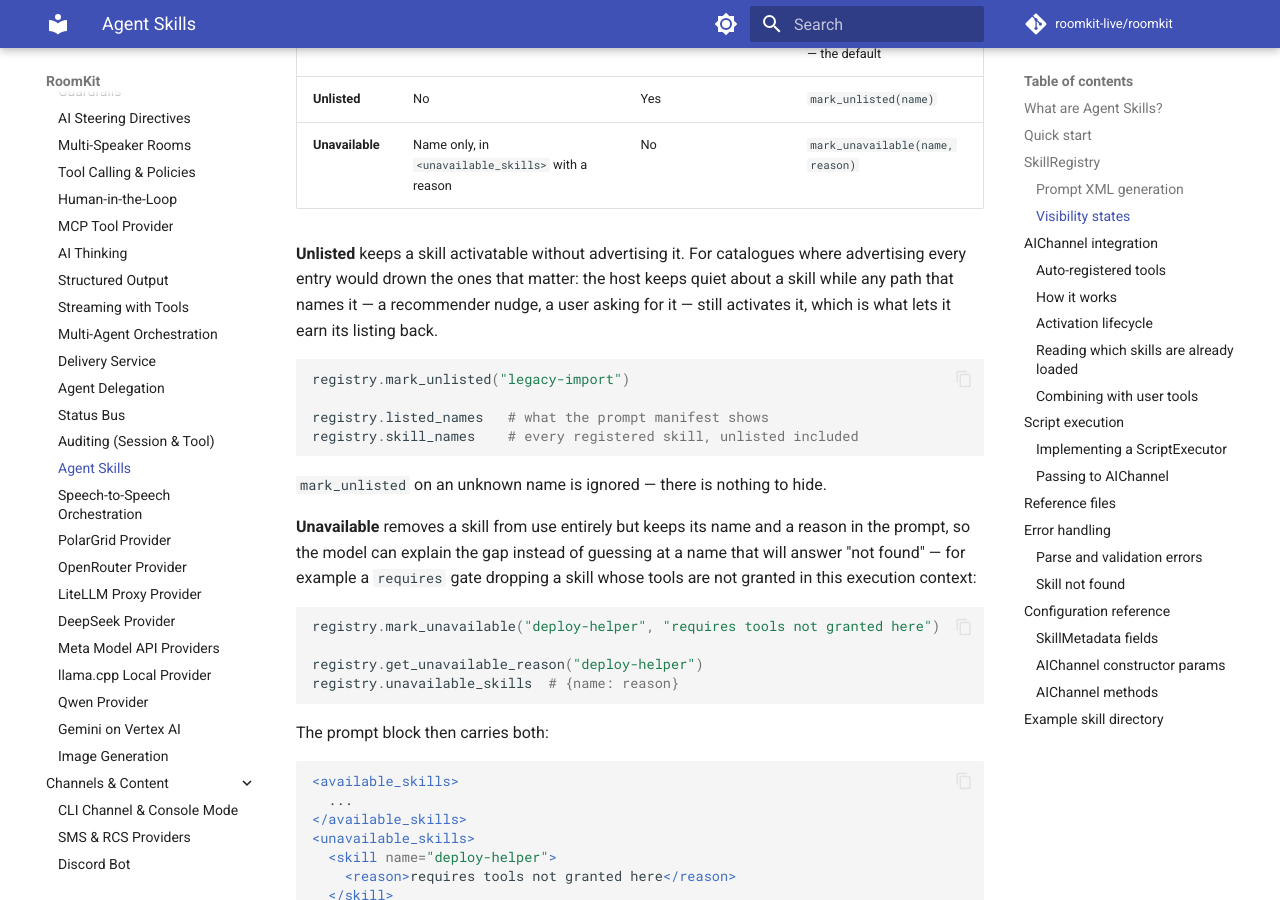
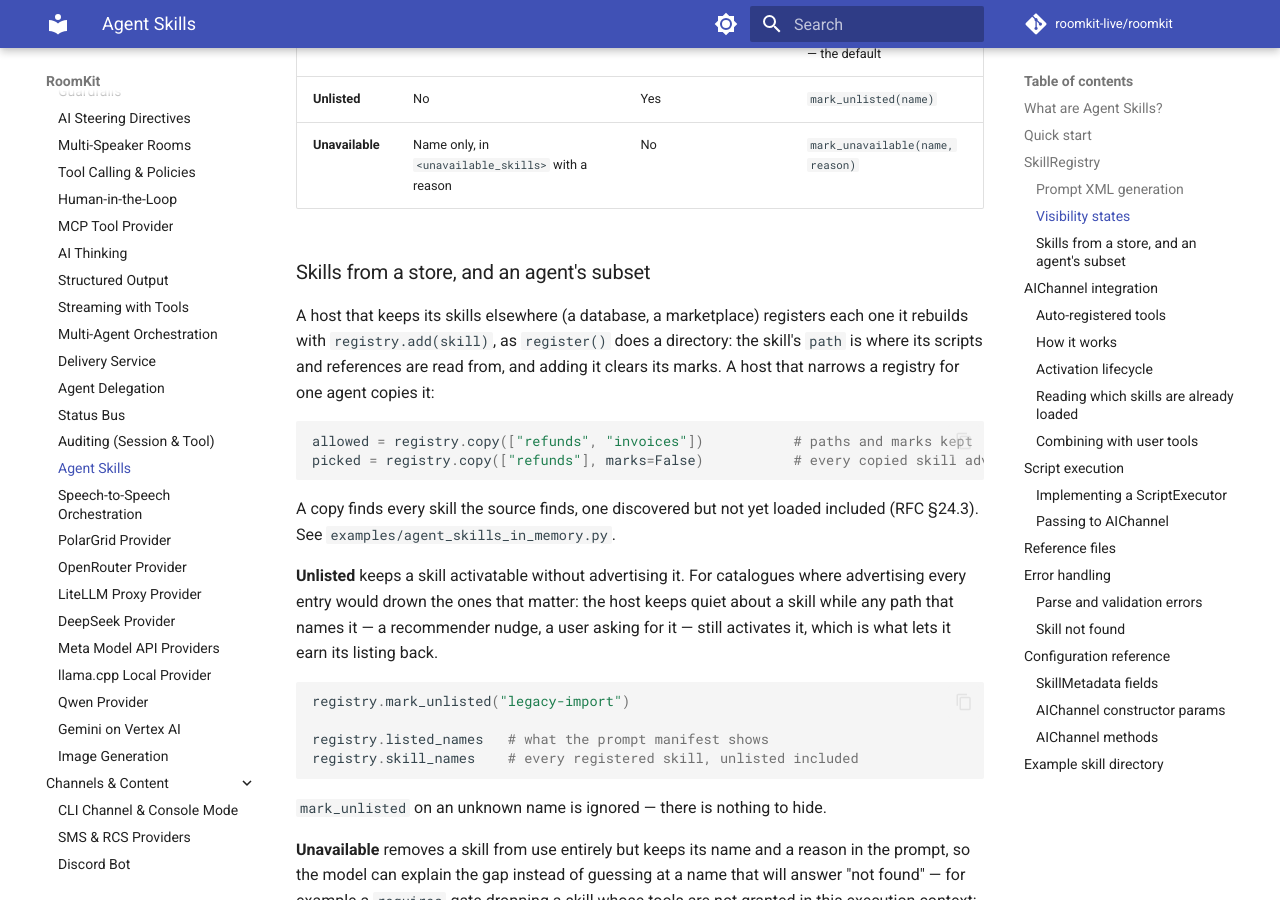
Before and after one commit to roomkit-live/roomkit-docs, an MkDocs documentation site: the page built from docs/guides/agent-skills.md, in a window 1280 px wide and 900 px high, scrolled down 3017 px. Built offline with MkDocs 1.6.1 and Material for MkDocs 9.7.7, drawn with Linux system fonts in a browser that asks for light colours; comment, search, counter and statistics services are not loaded; some of the changed text lies outside the part shown.

Commit message:
docs(memory): the turn's measured footprint a budget-aware memory reserves, skills from a store and an agent's subset, and run_skill_script as a Tool (RMK-406)

````diff
--- a/docs/guides/agent-skills.md
+++ b/docs/guides/agent-skills.md
@@ -137,6 +137,21 @@ and who can activate it:
 | **Available** | Yes, in `<available_skills>` | Yes | `discover()` / `register()` — the default |
 | **Unlisted** | No | Yes | `mark_unlisted(name)` |
 | **Unavailable** | Name only, in `<unavailable_skills>` with a reason | No | `mark_unavailable(name, reason)` |
+
+### Skills from a store, and an agent's subset
+
+A host that keeps its skills elsewhere (a database, a marketplace) registers each
+one it rebuilds with `registry.add(skill)`, as `register()` does a directory: the
+skill's `path` is where its scripts and references are read from, and adding it
+clears its marks. A host that narrows a registry for one agent copies it:
+
+```python
+allowed = registry.copy(["refunds", "invoices"])           # paths and marks kept
+picked = registry.copy(["refunds"], marks=False)           # every copied skill advertised
+```
+
+A copy finds every skill the source finds, one discovered but not yet loaded
+included (RFC §24.3). See `examples/agent_skills_in_memory.py`.
 
 **Unlisted** keeps a skill activatable without advertising it. For catalogues
 where advertising every entry would drown the ones that matter: the host keeps
@@ -414,6 +429,11 @@ ai = AIChannel(
 
 When `script_executor` is set, the `run_skill_script` tool is added and the AI can execute scripts from skill directories.
 
+A realtime voice channel whose skills belong to another agent (a reasoning
+backend's) runs their scripts behind its own gate with
+`RunSkillScriptTool(skills, executor)` in its `tools=`: the same schema and the
+same handler, so a script outside its skill is refused there too.
+
 ---
 
 ## Reference files
````
Also changed, not shown: docs/features.md (+2 -0 lines), docs/guides/advanced-memory.md (+6 -1 lines).
